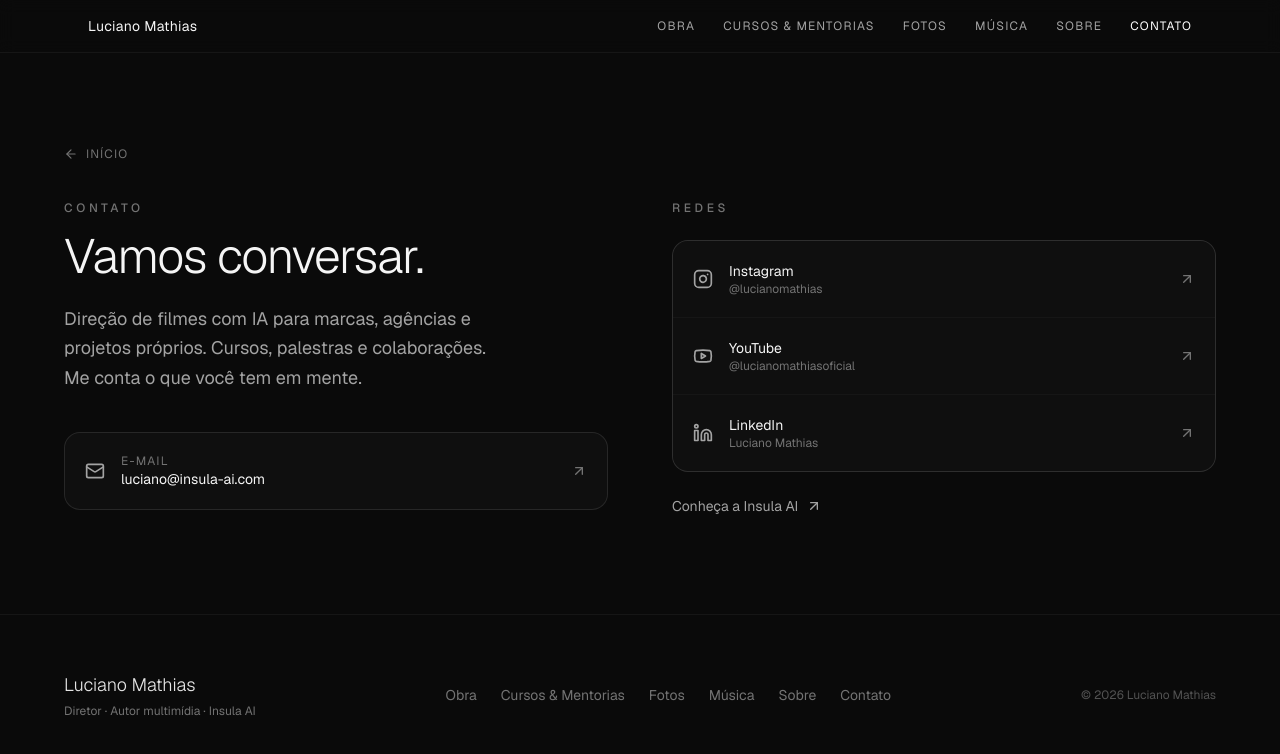
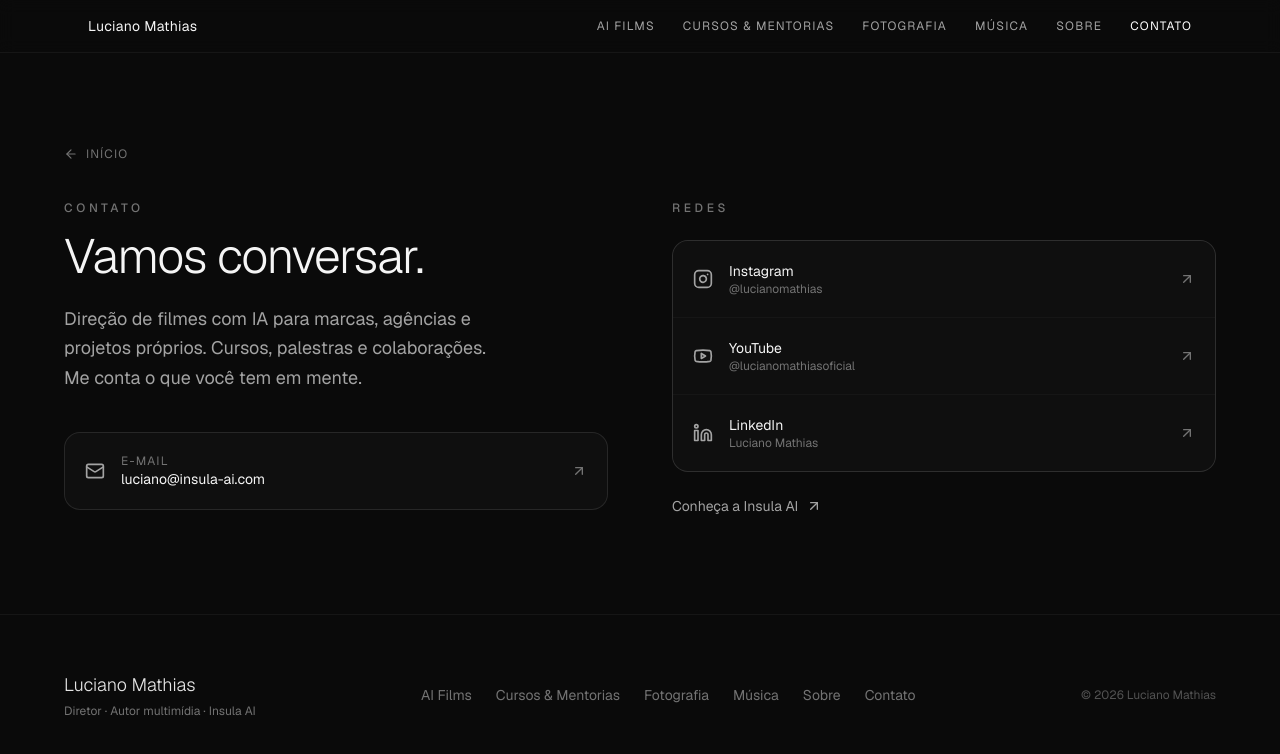
Before and after one commit to lucianomathias1982/lucianomathias-site, a Next.js app: page /contato in a window 1280 px wide. Shown: the top 754 px of the page. Built offline with nearby package versions, Linux system fonts and the light colour scheme.

Commit message:
menu: AI Films / Fotografia; favicon globo colorido

```diff
--- a/app/contato/page.tsx
+++ b/app/contato/page.tsx
@@ -9,9 +9,9 @@ import { ArrowLeft, Mail, Instagram, Youtube, Linkedin, ArrowUpRight } from "luc
 const EMAIL = "luciano@insula-ai.com"
 
 const NAV = [
-  ["Obra", "/obra"],
+  ["AI Films", "/obra"],
   ["Cursos & Mentorias", "/cursos/filmes-com-ia"],
-  ["Fotos", "/fotos"],
+  ["Fotografia", "/fotos"],
   ["Música", "/musica"],
   ["Sobre", "/sobre"],
   ["Contato", "/contato"],
--- a/app/fotos/page.tsx
+++ b/app/fotos/page.tsx
@@ -10,9 +10,9 @@ import { ArrowLeft, ArrowUpRight } from "lucide-react"
 const ARTCRAZYNESS = "https://artcrazyness.com"
 
 const NAV = [
-  ["Obra", "/obra"],
+  ["AI Films", "/obra"],
   ["Cursos & Mentorias", "/cursos/filmes-com-ia"],
-  ["Fotos", "/fotos"],
+  ["Fotografia", "/fotos"],
   ["Música", "/musica"],
   ["Sobre", "/sobre"],
   ["Contato", "/contato"],
@@ -38,7 +38,7 @@ export default function Fotos() {
           </a>
           <nav className="hidden gap-7 text-xs uppercase tracking-widest text-neutral-400 md:flex">
             {NAV.map(([label, href]) => (
-              <a key={label} href={href} className={`transition hover:text-white ${label === "Fotos" ? "text-white" : ""}`}>
+              <a key={label} href={href} className={`transition hover:text-white ${label === "Fotografia" ? "text-white" : ""}`}>
                 {label}
               </a>
             ))}
--- a/app/musica/page.tsx
+++ b/app/musica/page.tsx
@@ -9,9 +9,9 @@ import { ArrowLeft, ArrowUpRight, Play } from "lucide-react"
 const AMAZON = "https://music.amazon.com.br/artists/B00ELAWIZK/luciano-mathias"
 
 const NAV = [
-  ["Obra", "/obra"],
+  ["AI Films", "/obra"],
   ["Cursos & Mentorias", "/cursos/filmes-com-ia"],
-  ["Fotos", "/fotos"],
+  ["Fotografia", "/fotos"],
   ["Música", "/musica"],
   ["Sobre", "/sobre"],
   ["Contato", "/contato"],
--- a/app/obra/page.tsx
+++ b/app/obra/page.tsx
@@ -8,9 +8,9 @@ import { ArrowLeft, ArrowUpRight } from "lucide-react"
 // ============================================================================
 
 const NAV = [
-  ["Obra", "/obra"],
+  ["AI Films", "/obra"],
   ["Cursos & Mentorias", "/cursos/filmes-com-ia"],
-  ["Fotos", "/fotos"],
+  ["Fotografia", "/fotos"],
   ["Música", "/musica"],
   ["Sobre", "/sobre"],
   ["Contato", "/contato"],
@@ -44,7 +44,7 @@ export default function Obra() {
           </a>
           <nav className="hidden gap-7 text-xs uppercase tracking-widest text-neutral-400 md:flex">
             {NAV.map(([label, href]) => (
-              <a key={label} href={href} className={`transition hover:text-white ${label === "Obra" ? "text-white" : ""}`}>
+              <a key={label} href={href} className={`transition hover:text-white ${label === "AI Films" ? "text-white" : ""}`}>
                 {label}
               </a>
             ))}
--- a/app/page.tsx
+++ b/app/page.tsx
@@ -57,9 +57,9 @@ const CHAPTERS = [
 ]
 
 const NAV = [
-  ["Obra", "/obra"],
+  ["AI Films", "/obra"],
   ["Cursos & Mentorias", "/cursos/filmes-com-ia"],
-  ["Fotos", "/fotos"],
+  ["Fotografia", "/fotos"],
   ["Música", "/musica"],
   ["Sobre", "/sobre"],
   ["Contato", "/contato"],
--- a/app/sobre/page.tsx
+++ b/app/sobre/page.tsx
@@ -9,9 +9,9 @@ const BLOB = "https://hebbkx1anhila5yf.public.blob.vercel-storage.com"
 const PORTRAIT = `${BLOB}/B8%20MIRANTE%20-%20PLENA%CC%81RIA%20-%20%40bembemfilmes%20%2840%29-CBdqS2JbT3YRLDuRmwiUddgbBqSJ0Q.jpg`
 
 const NAV = [
-  ["Obra", "/obra"],
+  ["AI Films", "/obra"],
   ["Cursos & Mentorias", "/cursos/filmes-com-ia"],
-  ["Fotos", "/fotos"],
+  ["Fotografia", "/fotos"],
   ["Música", "/musica"],
   ["Sobre", "/sobre"],
   ["Contato", "/contato"],
```
Also changed, not shown: app/icon.svg (added).
